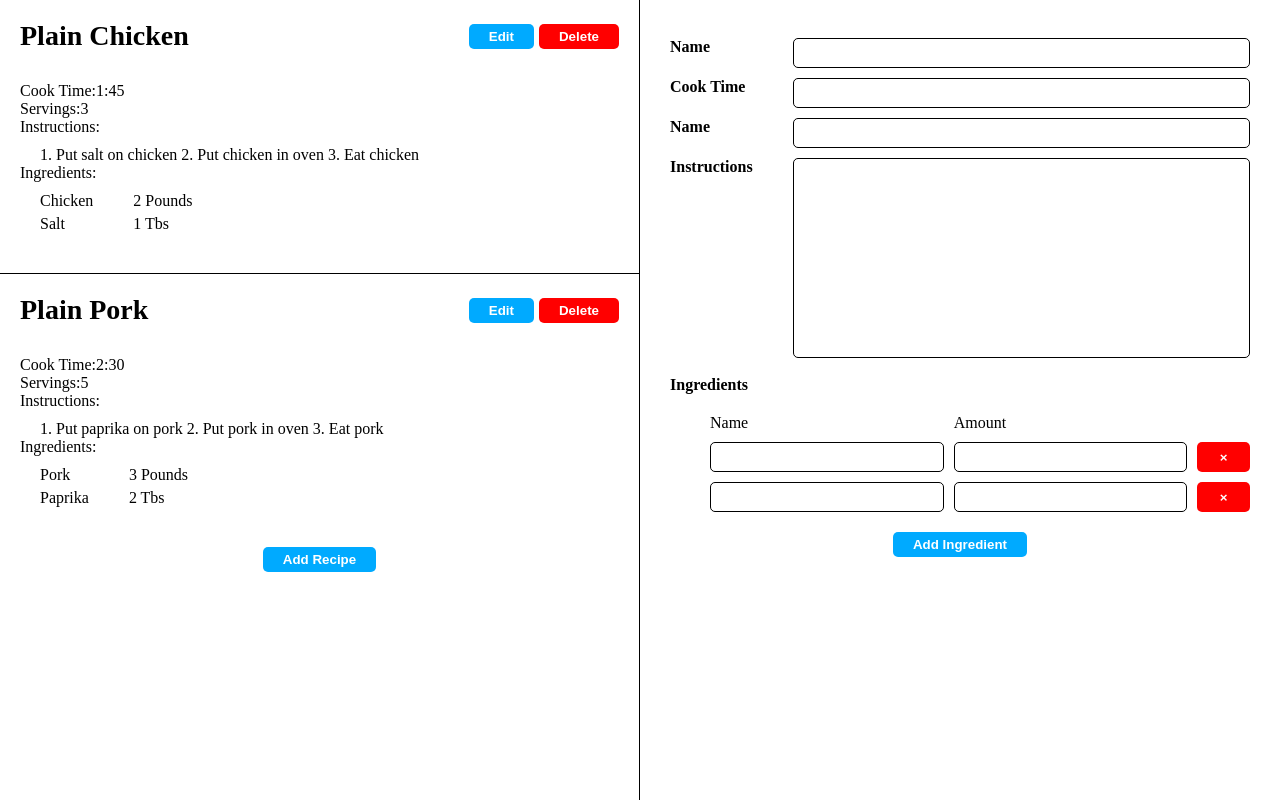
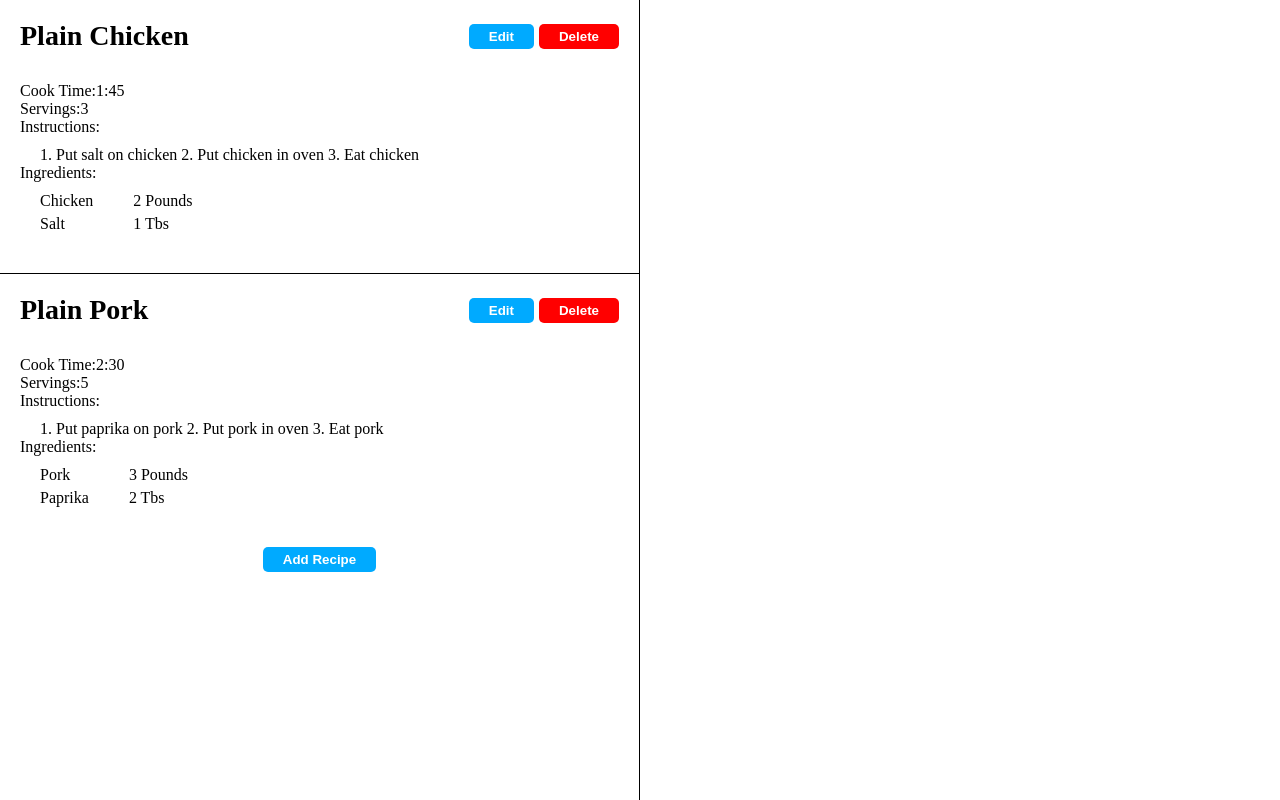
Before and after one commit to patcoston/tutorialhooks5, a React (Vite) app: page / in a window 1280 px wide. Built offline with nearby package versions, Linux system fonts and the light colour scheme.

Commit message:
Add recipe Edit

```diff
--- a/src/components/App.tsx
+++ b/src/components/App.tsx
@@ -6,15 +6,17 @@ import { v4 as uuidv4 } from 'uuid'
 import '../css/App.css'
 import RecipeEdit from './RecipeEdit'
 
-export interface Store {
+export interface RecipeContextValue {
   handleRecipeAdd(): void
   handleRecipeDel(id: string): void
+  handleRecipeSelect(id: string): void
 }
 
-export const RecipeContext = createContext({} as Store)
+export const RecipeContext = createContext({} as RecipeContextValue)
 const LOCAL_STORAGE_KEY = 'cookingWithReact.recipes'
 
 const App = () => {
+  const [selectedRecipeId, setSelectedRecipeId] = useState('')
   const [recipes, setRecipes] = useState(() => {
     const recipeJSON = localStorage.getItem(LOCAL_STORAGE_KEY)
     if (recipeJSON) {
@@ -23,16 +25,22 @@ const App = () => {
       return sampleRecipes
     }
   })
+  const selectedRecipe: recipeProps = recipes.find(
+    (recipe: recipeProps) => recipe.id === selectedRecipeId,
+  )
 
   useEffect(() => {
     const recipeJSON = localStorage.getItem(LOCAL_STORAGE_KEY)
-    console.log(recipeJSON)
     if (recipeJSON != null) setRecipes(JSON.parse(recipeJSON))
   }, [])
 
   useEffect(() => {
     localStorage.setItem(LOCAL_STORAGE_KEY, JSON.stringify(recipes))
   }, [recipes])
+
+  const handleRecipeSelect = (id: string) => {
+    setSelectedRecipeId(id)
+  }
 
   const handleRecipeAdd = () => {
     const newRecipe = {
@@ -57,12 +65,13 @@ const App = () => {
   const recipeContextValue = {
     handleRecipeAdd,
     handleRecipeDel,
+    handleRecipeSelect,
   }
 
   return (
     <RecipeContext.Provider value={recipeContextValue}>
       <RecipeList recipes={recipes} />
-      <RecipeEdit />
+      {selectedRecipe && <RecipeEdit recipe={selectedRecipe} />}
     </RecipeContext.Provider>
   )
 }
--- a/src/components/Ingredient.tsx
+++ b/src/components/Ingredient.tsx
@@ -1,4 +1,4 @@
-import React, { FC } from 'react'
+import { FC } from 'react'
 import { IngredientProps } from './interfaces'
 
 const Ingredient: FC<IngredientProps> = ({ name, amount }) => {
--- a/src/components/IngredientList.tsx
+++ b/src/components/IngredientList.tsx
@@ -1,4 +1,4 @@
-import React, { FC } from 'react'
+import { FC } from 'react'
 import Ingredient from './Ingredient'
 import { IngredientListProps } from './interfaces'
 
--- a/src/components/Recipe.tsx
+++ b/src/components/Recipe.tsx
@@ -1,12 +1,12 @@
-import React, { FC, useContext, useEffect } from 'react'
-import { Store, RecipeContext } from './App'
+import { FC, useContext, useEffect } from 'react'
+import { RecipeContextValue, RecipeContext } from './App'
 import { recipeProps } from './interfaces'
 import IngredientList from './IngredientList'
 
 const Recipe: FC<recipeProps> = props => {
   const { id, name, cookTime, servings, instructions, ingredients } = props
-  const useStore = () => useContext<Store>(RecipeContext)
-  const { handleRecipeDel } = useStore()
+  const useStore = () => useContext<RecipeContextValue>(RecipeContext)
+  const { handleRecipeDel, handleRecipeSelect } = useStore()
   useEffect(() => {
     console.log('Render Recipe')
     return () => {
@@ -18,7 +18,12 @@ const Recipe: FC<recipeProps> = props => {
       <header className="recipe__header">
         <h3 className="recipe__title">{name}</h3>
         <div>
-          <button className="btn btn--primary mr-1">Edit</button>
+          <button
+            className="btn btn--primary mr-1"
+            onClick={() => handleRecipeSelect(id)}
+          >
+            Edit
+          </button>
           <button
             className="btn btn--danger"
             onClick={() => handleRecipeDel(id)}
--- a/src/components/RecipeEdit.tsx
+++ b/src/components/RecipeEdit.tsx
@@ -1,7 +1,13 @@
-import React from 'react'
+import { FC } from 'react'
 import RecipeIngredientEdit from './RecipeIngredientEdit'
+import { recipeProps } from './interfaces'
 
-export default function RecipeEdit() {
+const RecipeEdit: FC<recipeProps> = ({
+  name,
+  cookTime,
+  servings,
+  instructions,
+}) => {
   return (
     <div className="recipe-edit">
       <div className="recipe-edit__remove-button-container">
@@ -15,6 +21,7 @@ export default function RecipeEdit() {
           type="text"
           name="name"
           id="name"
+          value={name}
           className="recipe-edit__input"
         />
         <label htmlFor="cookTime" className="recipe-edit__label">
@@ -22,18 +29,20 @@ export default function RecipeEdit() {
         </label>
         <input
           type="text"
-          name="name"
+          name="cookTime"
           id="cookTime"
+          value={cookTime}
           className="recipe-edit__input"
         />
         <label htmlFor="serving" className="recipe-edit__label">
-          Name
+          Serving
         </label>
         <input
           type="number"
-          name="name"
+          name="serving"
           id="serving"
           min="1"
+          value={servings}
           className="recipe-edit__input"
         />
         <label htmlFor="instruction" className="recipe-edit__label">
@@ -43,7 +52,9 @@ export default function RecipeEdit() {
           name="instructions"
           id="instructions"
           className="recipe-edit__input"
-        ></textarea>
+        >
+          {instructions}
+        </textarea>
       </div>
       <br />
       <label className="recipe-edit__label">Ingredients</label>
@@ -60,3 +71,5 @@ export default function RecipeEdit() {
     </div>
   )
 }
+
+export default RecipeEdit
--- a/src/components/RecipeIngredientEdit.tsx
+++ b/src/components/RecipeIngredientEdit.tsx
@@ -1,6 +1,6 @@
-import React from 'react'
+import { FC } from 'react'
 
-export default function RecipeIngredientEdit() {
+const RecipeIngredientEdit: FC = () => {
   return (
     <>
       <input className="recipe-edit__input" type="text" />
@@ -9,3 +9,5 @@ export default function RecipeIngredientEdit() {
     </>
   )
 }
+
+export default RecipeIngredientEdit
--- a/src/components/RecipeList.tsx
+++ b/src/components/RecipeList.tsx
@@ -1,10 +1,10 @@
-import React, { FC, useContext } from 'react'
-import { Store, RecipeContext } from './App'
+import { FC, useContext } from 'react'
+import { RecipeContextValue, RecipeContext } from './App'
 import Recipe from './Recipe'
 import { recipeListProps } from './interfaces'
 
 const RecipeList: FC<recipeListProps> = ({ recipes }) => {
-  const useStore = () => useContext<Store>(RecipeContext)
+  const useStore = () => useContext<RecipeContextValue>(RecipeContext)
   const { handleRecipeAdd } = useStore()
   return (
     <div className="recipe-list">
```
